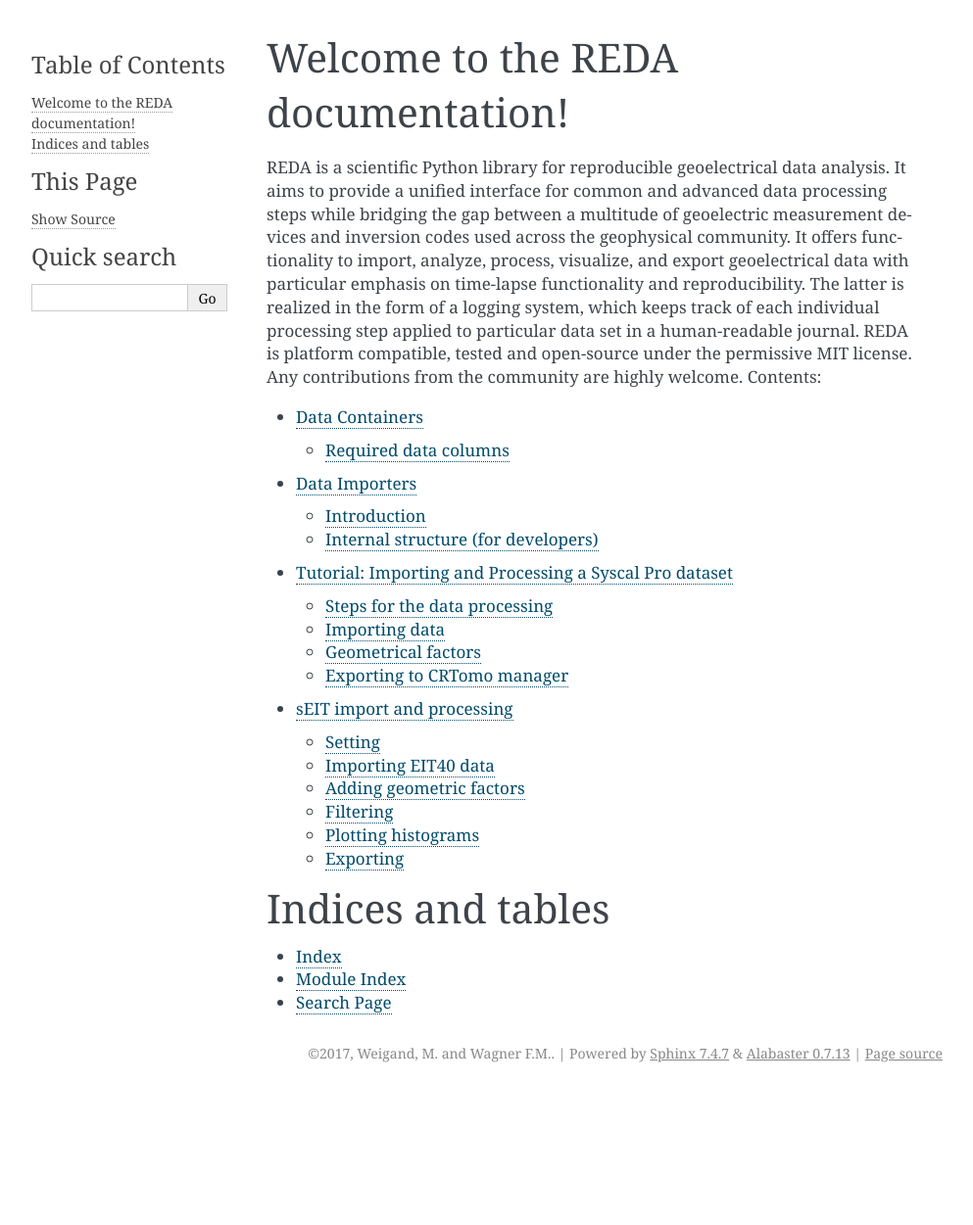
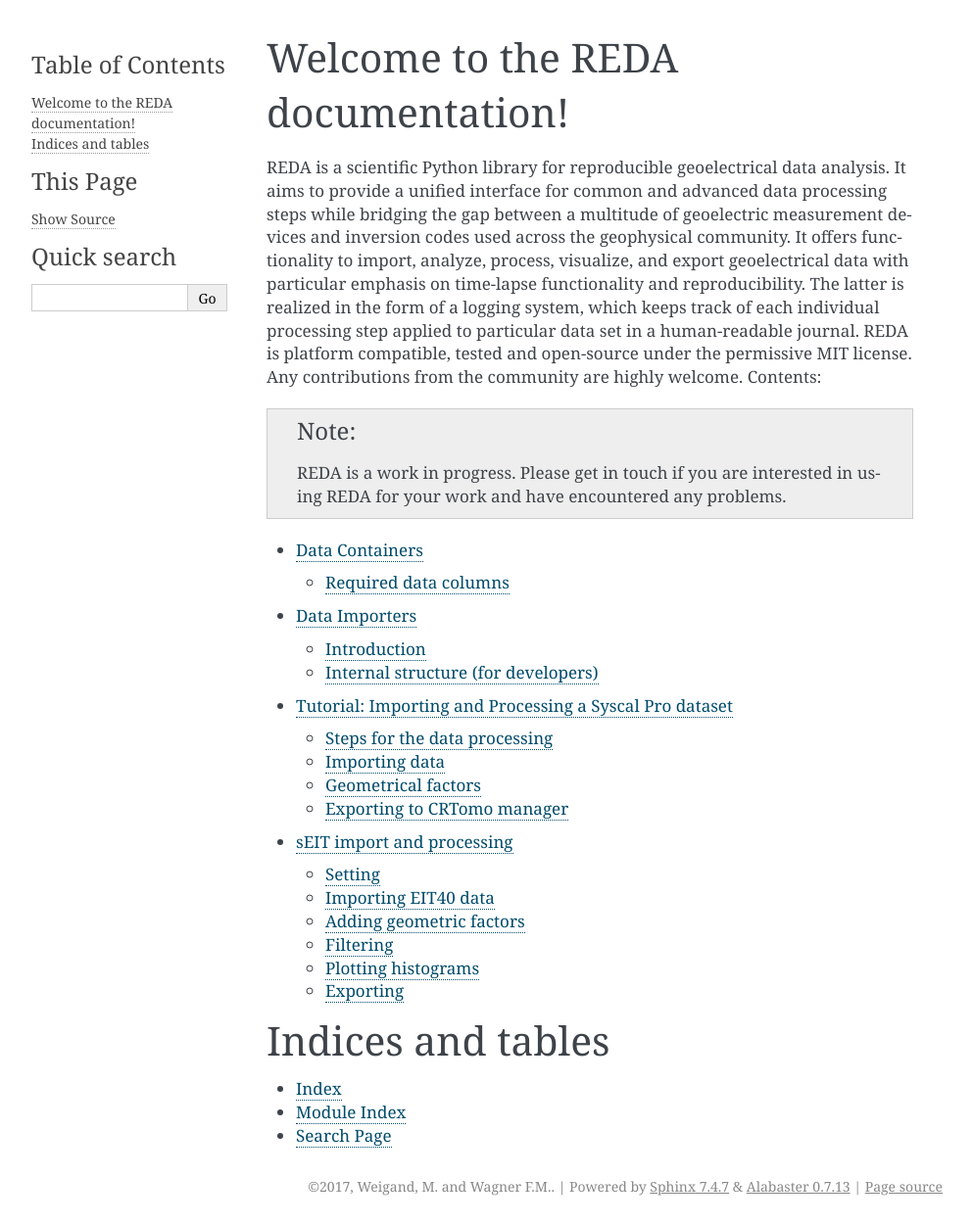
Before and after one commit to geophysics-ubonn/reda, a Sphinx documentation site: the page built from doc/index.rst, in a window 1280 px wide. Shown: the whole page at 98% size, without its empty margins (148-1141 px from the left). Built offline with Sphinx 7.4.7, drawn with Linux system fonts in a browser that asks for light colours; pages that are not in the unit, such as notebooks, are missing from menus; before the commit the page ends 1115 px from its top, so only the background shows below that.

Commit message:
[documentation] add note to index page

```diff
--- a/doc/index.rst
+++ b/doc/index.rst
@@ -18,6 +18,11 @@
 open-source under the permissive MIT license. Any contributions from the
 community are highly welcome.  Contents:
 
+.. note::
+
+    REDA is a work in progress. Please get in touch if you are interested in
+    using REDA for your work and have encountered any problems.
+
 .. toctree::
     :maxdepth: 2
 
```
